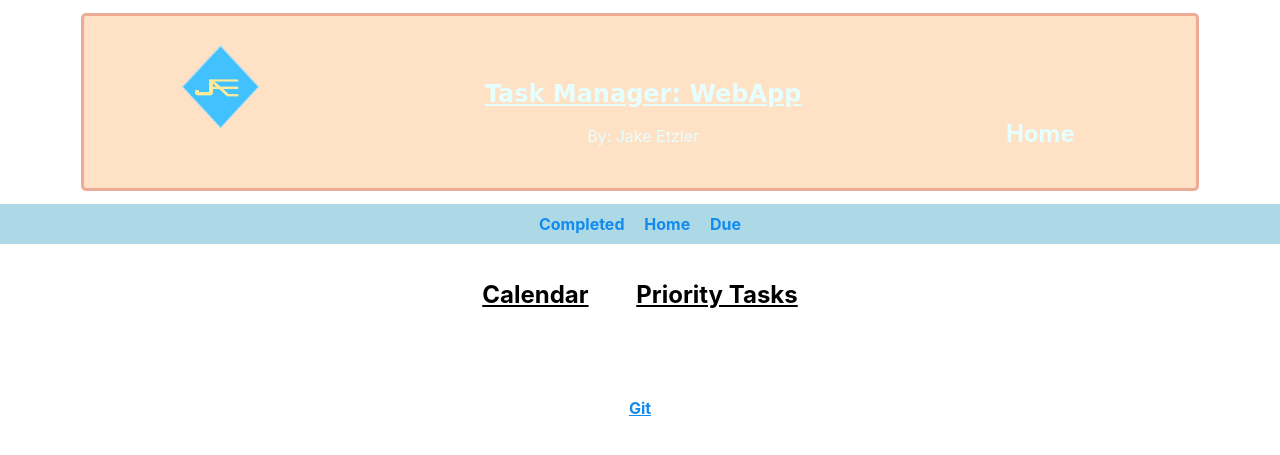
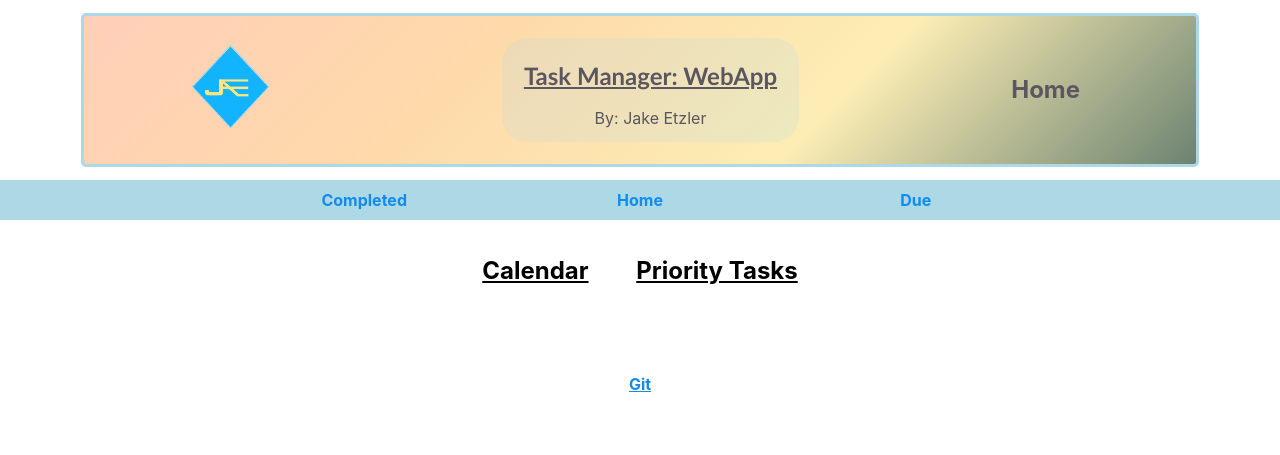
Before and after one commit to jakeaetzler/task-manager-web, a Flask app: template templates/index.html in a window 1280 px wide. Shown: the top 455 px of the page. Run offline with Flask 2, Linux system fonts and the light colour scheme; the template is opened without the code that fills it, so the values that code supplies are empty; parts of the project's set-up code (start-up, migrations or seed data) failed here and were passed over.

Commit message:
Update: Lots of CSS and frontend cleanup

```diff
--- a/static/mvp.css
+++ b/static/mvp.css
@@ -118,14 +118,28 @@ main header {
 
 header {
     text-align: var(--justify-important);
-    background-color: peachpuff;
+    /*background-color: #777475;*/
     border-style: solid;
     border-radius: 5px;
-    border-color: darksalmon;
+    border-color: lightblue;
     margin-top: 1%;
     margin-bottom: 1%;
-    color: lightcyan;
-    opacity: 80%;
+    color: #5c5660;
+
+    background: linear-gradient(-45deg, #6c8371, #fcedb4, #fed9aa, #ffcfb9);
+    animation: gradient 15s ease infinite;
+}
+
+@keyframes gradient {
+    0% {
+        background-position: 0% 50%;
+    }
+    50% {
+        background-position: 100% 50%;
+    }
+    100% {
+        background-position: 0% 50%;
+    }
 }
 
 /* --End edit-- */
@@ -500,12 +514,27 @@ blockquote footer {
     display: inline-block;
     padding: 0 100px;
     position: relative;
+    vertical-align: middle;
+    horiz-align: center;
 }
 
+#ban-center {
+    background: rgba(173, 216, 230, 0.2);
+    border-collapse: collapse;
+    border-radius: 25px;
+    outline-offset: -10px;
+    background-origin: padding-box;
+    background-repeat: no-repeat;
+    padding: 0 2%;
+    margin: 0 10%;
+}
+
+
 #header-title {
-    font-family: "Comic Sans MS", serif;
+    font-family: "Trebuchet MS", sans-serif;
     margin-bottom: 2px;
     font-size: 150%;
+    font-weight: 1500;
 }
 
 footer {
@@ -523,10 +552,33 @@ nav {
     margin-bottom: 0;
 }
 
+nav ul {
+    width: 100%;
+    text-align: center;
+    float: left;
+}
+
+nav li {
+    align-self: center;
+    width: 20%;
+    text-align: center !important;
+}
+
+
+
+#home-link {
+    text-align: center;
+}
 
 
 #ban-left {
     margin-left: -50px;
+}
+
+#ban-right {
+    text-align: center;
+    width: 5%;
+    vertical-align: center;
 }
 
 main {
--- a/templates/completed.html
+++ b/templates/completed.html
@@ -18,7 +18,7 @@
             <p>By: Jake Etzler</p>
         </div>
         <div id="ban-right" class="ban">
-            <h2>Comp</h2>
+            <h2>Completed</h2>
         </div>
     </header>
 
@@ -32,6 +32,7 @@
 
 
 <main>
+    <h2><u>Completed Tasks</u></h2>
     {{ comp_table }}
 </main>
 
--- a/templates/due.html
+++ b/templates/due.html
@@ -19,7 +19,7 @@
             <p>By: Jake Etzler</p>
         </div>
         <div id="ban-right" class="ban">
-            <h2>Home</h2>
+            <h2>Due</h2>
         </div>
     </header>
 
@@ -32,7 +32,7 @@
     </nav>
 
 <main>
-    <h2>Due Tasks</h2>
+    <h2><u>Due Tasks</u></h2>
     {{ due_table }}
 </main>
 
--- a/templates/index.html
+++ b/templates/index.html
@@ -33,7 +33,7 @@
     <nav>
         <ul>
             <li><a href="{{ url_for('completed') }}">Completed</a></li>
-            <li><a href="/">Home</a></li>
+            <li><a id="home-link" href="/">Home</a></li>
             <li><a href="{{ url_for('due') }}">Due</a></li>
         </ul>
     </nav>
```
Also changed, not shown: tasks.py (+18 -7 lines), README.md.
